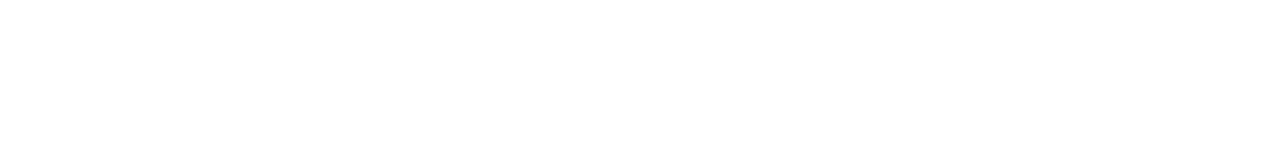
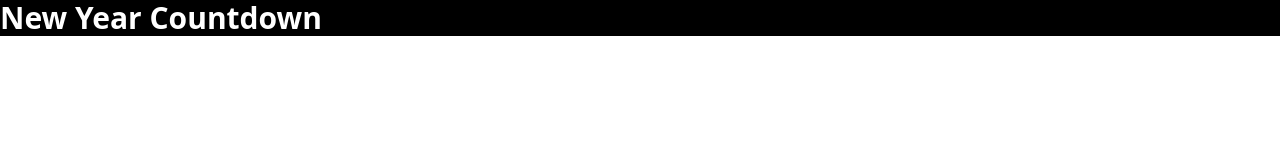
Before and after one commit to enpvivek/new-year-countdown, a plain HTML site: page index.html in a window 1280 px wide. Drawn offline with Linux system fonts and the light colour scheme.

Commit message:
Add tailwindcss

```diff
--- a/index.html
+++ b/index.html
@@ -17,7 +17,9 @@
     />
     <link rel="stylesheet" href="./dist/output.css" />
   </head>
-  <body>
+  <body style="">
+    <!-- Header -->
+    <h1 class="font-bold text-3xl bg-black text-white">New Year Countdown</h1>
     <!-- Script -->
     <script src="script.js"></script>
   </body>
--- /dev/null
+++ b/tailwind.config.js
@@ -0,0 +1,8 @@
+/** @type {import('tailwindcss').Config} */
+module.exports = {
+  content: ["*.html"],
+  theme: {
+    extend: {},
+  },
+  plugins: [],
+}
```
Also changed, not shown: dist/output.css, 1 other file.
